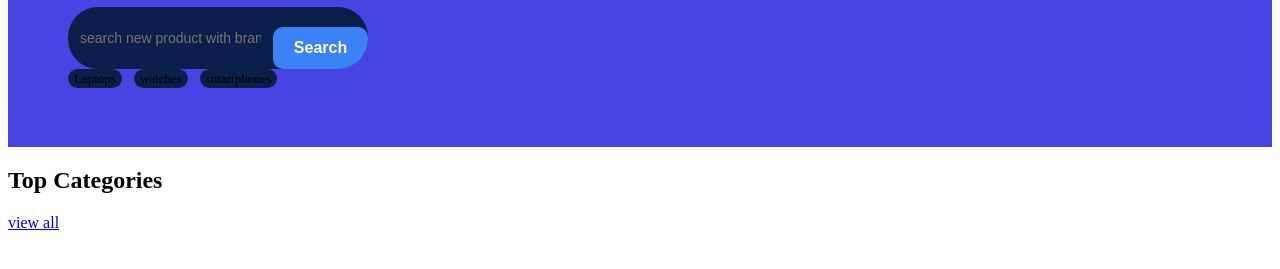
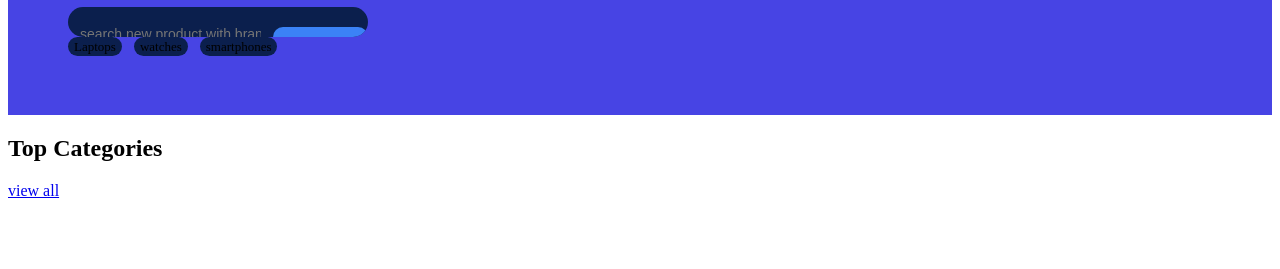
Before and after one commit to ALTUM-02/e_commerce, a Django app: page / in a window 1280 px wide. Shown: the part 256-525 px from the top of the page. Run offline with Django 5.2, Linux system fonts and the light colour scheme.

Commit message:
new change

```diff
--- a/static/css/index.css
+++ b/static/css/index.css
@@ -73,11 +73,13 @@
     border-radius: 30px;
     overflow: hidden;
     width: 300px;
+    height: 30px;
 }
 
 .search-box input {
     flex: 1;
     border: none;
+    height: 30px;
     padding: 12px;
     background: transparent;
     color: white;
@@ -88,7 +90,7 @@
     border: none;
     padding: 12px 20px;
     color: white;
-    cursor: white;
+    cursor: pointer;
 }
 
 .tags span {
```
